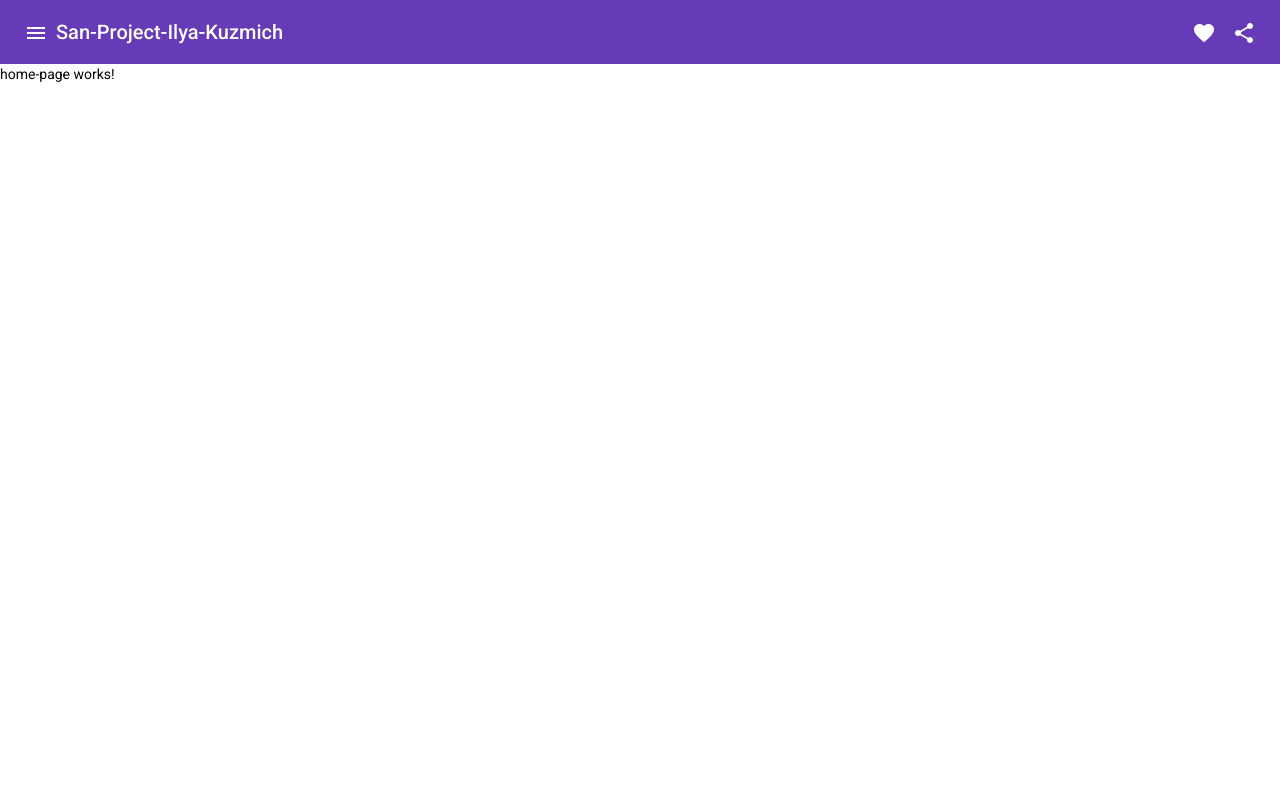
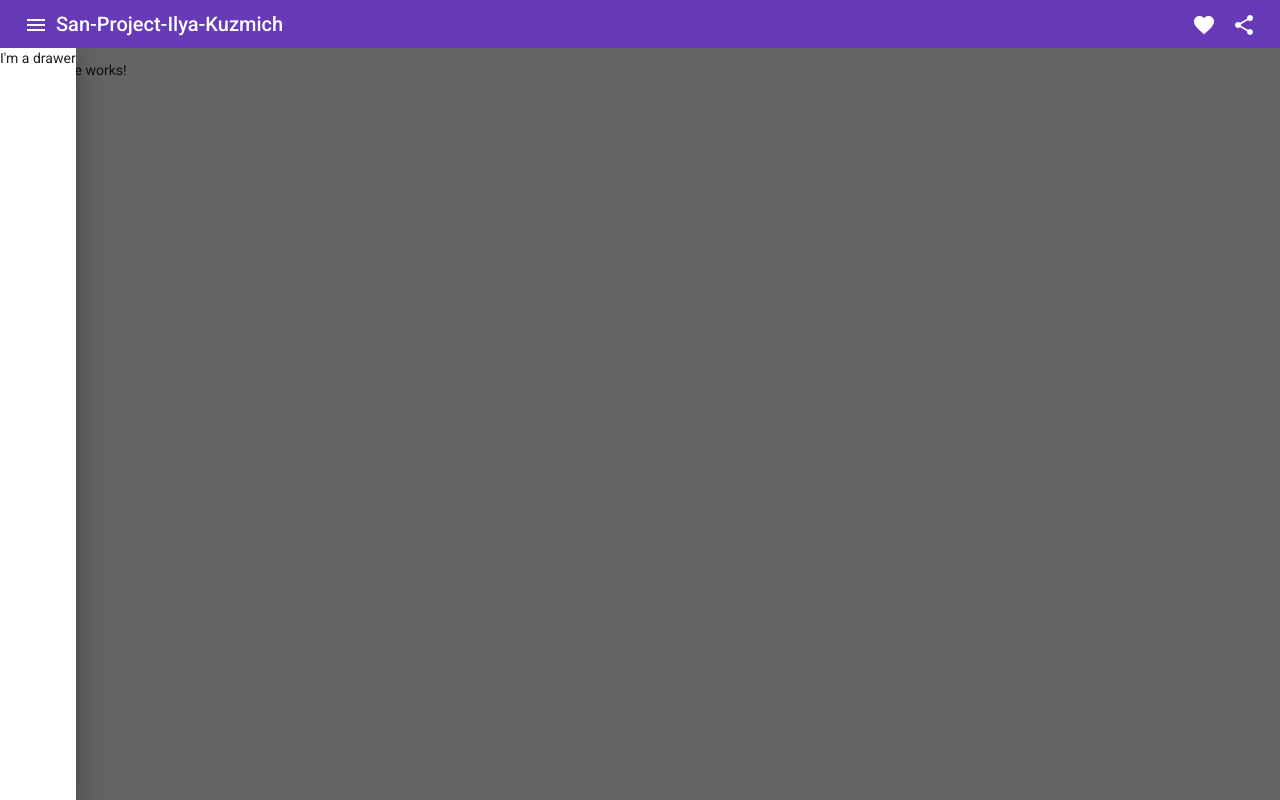
Before and after one commit to katupka/San-Project-Ilya-Kuzmich, an Angular app: page / in a window 1280 px wide. Both pictures are taken after a click on the button "menu". Built offline with nearby package versions, Linux system fonts and the light colour scheme.

Commit message:
toolbar + drawer

```diff
--- a/src/app/app.component.css
+++ b/src/app/app.component.css
@@ -1,3 +1,14 @@
-.example-spacer {
+.spacer {
   flex: 1 1 auto;
 }
+
+.container {
+  height: calc(100vh - 48px);
+}
+
+mat-drawer-content {
+  padding: 12px;
+  display: flex;
+  flex-direction: column;
+  align-items: flex-start;
+}
--- a/src/app/app.component.html
+++ b/src/app/app.component.html
@@ -1,9 +1,10 @@
-<mat-toolbar color="primary">
-  <button mat-icon-button class="example-icon" aria-label="Example icon-button with menu icon">
+<mat-toolbar color="primary" style="height: 48px;">
+  <button mat-icon-button class="example-icon" aria-label="Example icon-button with menu icon"
+          (click)="drawer.toggle()">
     <mat-icon>menu</mat-icon>
   </button>
   <span>{{title}}</span>
-  <span class="example-spacer"></span>
+  <span class="spacer"></span>
   <button mat-icon-button class="example-icon favorite-icon" aria-label="Example icon-button with heart icon">
     <mat-icon>favorite</mat-icon>
   </button>
@@ -12,4 +13,11 @@
   </button>
 </mat-toolbar>
 
-<router-outlet></router-outlet>
+<mat-drawer-container class="container" hasBackdrop="true">
+  <mat-drawer #drawer mode="over">I'm a drawer</mat-drawer>
+  <mat-drawer-content>
+
+    <router-outlet></router-outlet>
+
+  </mat-drawer-content>
+</mat-drawer-container>
--- a/src/app/modules/app-mat/app-mat.module.ts
+++ b/src/app/modules/app-mat/app-mat.module.ts
@@ -22,6 +22,7 @@ import {MatCheckboxModule} from '@angular/material/checkbox';
 import {MatExpansionModule} from '@angular/material/expansion';
 import {MatCardModule} from '@angular/material/card';
 import {MatToolbarModule} from "@angular/material/toolbar";
+import {MatSidenavModule} from "@angular/material/sidenav";
 
 
 @NgModule({
@@ -51,7 +52,8 @@ import {MatToolbarModule} from "@angular/material/toolbar";
     MatCheckboxModule,
     MatExpansionModule,
     MatCardModule,
-    MatToolbarModule
+    MatToolbarModule,
+    MatSidenavModule
   ]
 })
 export class AppMatModule {
```
